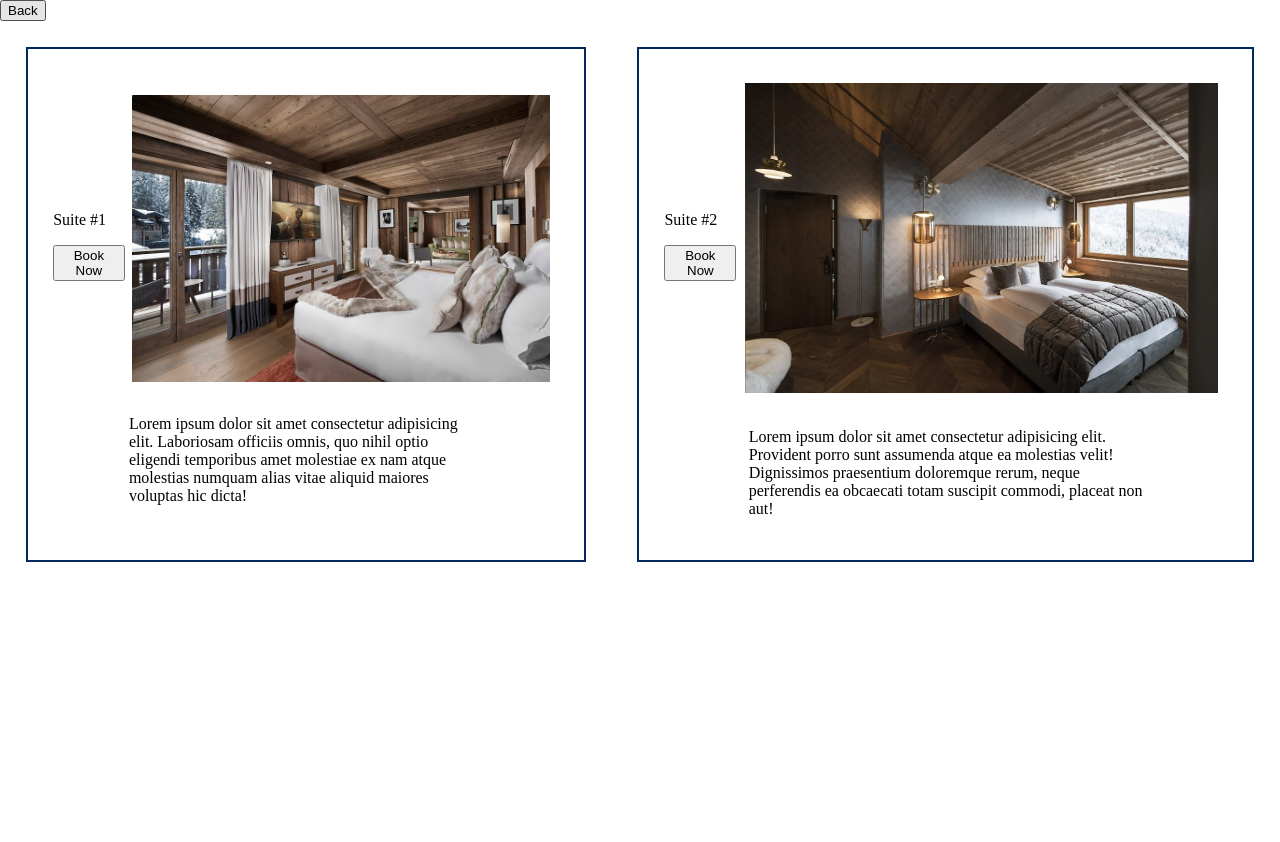
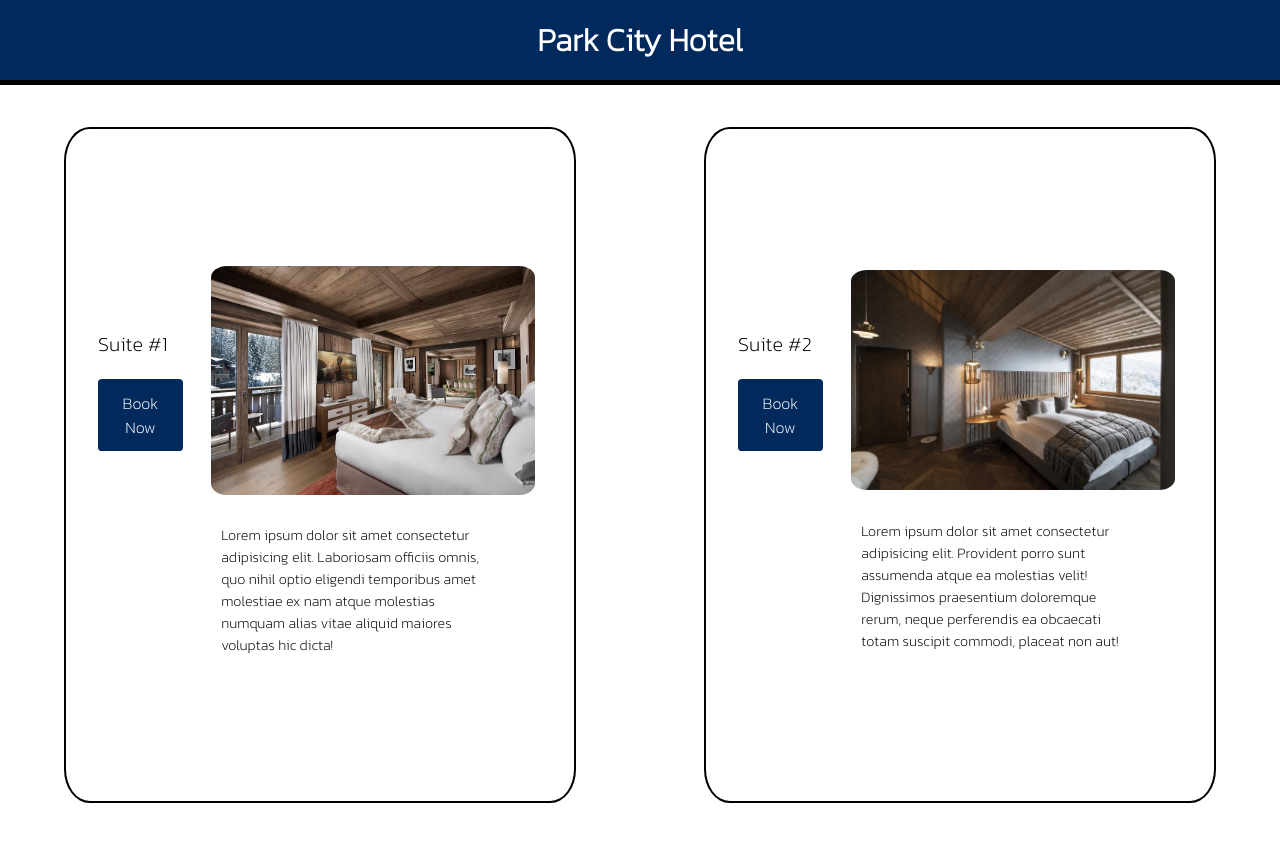
Before and after one commit to CharlesCarr/park-city-hotel, a plain HTML site: page roomPage.html in a window 1280 px wide. Before the commit the page ends 800 px from the top, so only its background shows below. Drawn offline with Linux system fonts and the light colour scheme; some packages are replaced by stand-ins of ours; a script that the page names is missing; a web font is replaced by a local one.

Commit message:
styling for room and guest info

```diff
--- a/roomPage.html
+++ b/roomPage.html
@@ -1,25 +1,42 @@
 <!DOCTYPE html>
 <html lang="en">
   <head>
-    <meta charset="UTF-8">
-    <meta name="viewport" content="width=device-width, initial-scale=1.0">
-    <link rel="stylesheet" href="styleRooms.css">
+    <meta charset="UTF-8" />
+    <meta name="viewport" content="width=device-width, initial-scale=1.0" />
+    <link rel="stylesheet" href="styleRooms.css" />
+    <link rel="preconnect" href="https://fonts.googleapis.com" />
+    <link rel="preconnect" href="https://fonts.gstatic.com" crossorigin />
+    <link
+      href="https://fonts.googleapis.com/css2?family=Kanit:wght@200&family=Mulish&family=Rampart+One&display=swap"
+      rel="stylesheet"
+    />
+    <script
+      async
+      src="https://maps.googleapis.com/maps/api/js?key=AIzaSyAuqwuTv1S5PXJDNCxxzXUW_aaNU0ncuhM&callback=initMap"
+    ></script>
     <!-- <script type="module" src="appRooms.js" defer></script> -->
     <script src="frontPage.js" defer></script>
     <script src="appRooms.js" defer></script>
+    <title>PCH - Suites</title>
+  </head>
 
 
-    <title>Document</title>
-</head>
   <body>
-    <div id="backButton"><button>Back</button></div>
-
-    <div id="datesDisplay"></div>
-
     <div id="fullContainer">
 
+
+      <div id="top">
+        <!-- <div id="backButton">
+          <button>Back</button>
+        </div> -->
+        <div id="title">
+          <h1><a href="./frontPage.html">Park City Hotel</a></h1>
+        </div>
+      </div>
+
+      <div id="bottom">
+        <div id="half-one">
           <div id="room-container-one">
-
             <div id="topFlex-one">
               <div class="title-rooms">
                 <p>Suite #1</p>
@@ -27,23 +44,26 @@
               </div>
 
               <div class="image" id="img-one">
-                    <img src="./hotelroomBigger.jpeg">
+                <img src="./hotelroomBigger.jpeg" />
               </div>
             </div>
 
-
             <div class="description">
-                <p class="description-para">Lorem ipsum dolor sit amet consectetur adipisicing elit. Laboriosam officiis omnis, quo nihil optio eligendi temporibus amet molestiae ex nam atque molestias numquam alias vitae aliquid maiores voluptas hic dicta!</p>
+              <p class="description-para">
+                Lorem ipsum dolor sit amet consectetur adipisicing elit.
+                Laboriosam officiis omnis, quo nihil optio eligendi temporibus
+                amet molestiae ex nam atque molestias numquam alias vitae
+                aliquid maiores voluptas hic dicta!
+              </p>
             </div>
-
           </div>
-
+        </div>
         <!-- <div id="divider">
             <hr class="solid">
         </div> -->
 
+        <div id="half-two">
           <div id="room-container-two">
-
             <div id="topFlex-two">
               <div class="title-rooms">
                 <p>Suite #2</p>
@@ -51,17 +71,21 @@
               </div>
 
               <div class="image" id="img-two">
-                    <img src="./hotelroomSmaller.jpeg">
+                <img src="./hotelroomSmaller.jpeg" />
               </div>
             </div>
 
-
             <div class="description">
-                <p class="description-para">Lorem ipsum dolor sit amet consectetur adipisicing elit. Provident porro sunt assumenda atque ea molestias velit! Dignissimos praesentium doloremque rerum, neque perferendis ea obcaecati totam suscipit commodi, placeat non aut!</p>
+              <p class="description-para">
+                Lorem ipsum dolor sit amet consectetur adipisicing elit.
+                Provident porro sunt assumenda atque ea molestias velit!
+                Dignissimos praesentium doloremque rerum, neque perferendis ea
+                obcaecati totam suscipit commodi, placeat non aut!
+              </p>
             </div>
-
           </div>
-
+        </div>
+      </div>
     </div>
   </body>
 </html>
--- a/styleRooms.css
+++ b/styleRooms.css
@@ -1,13 +1,54 @@
 html, body {
     padding: 0;
     margin: 0;
+    /* height: 100vh; */
+    font-family:'Kanit', sans-serif;
 }
 
 #fullContainer {
+    /* display: flex;
+    flex-direction: column; */
+    /* justify-content: center; */
+    /* height:100%; */
+    /* height: 80%; */
+    /* align-items: center; */
+    height: 100vh;
+}
+
+#top {
+    width: 100%;
+    height: 10%;
+    background-color: #01295c;
     display: flex;
     justify-content: center;
-    /* height: 80%; */
-    /* align-items: center; */
+    align-items: center;
+    border-bottom: 5px solid black;
+}
+
+#bottom {
+    display: flex;
+    width: 100%;
+    height: 95%;
+    margin: 0;
+    padding: 0;
+}
+
+
+
+#half-one {
+    height: 100%;
+    width: 50%;
+    display: flex;
+    align-items: center;
+    justify-content: center;
+}
+
+#half-two {
+    height: 100%;
+    width: 50%;
+    display: flex;
+    align-items: center;
+    justify-content: center;
 }
 
 img {
@@ -15,6 +56,7 @@ img {
     width: 100%;
     object-fit: cover;
     object-position: center;
+    border-radius: 5%;
 }
 
 .image {
@@ -26,10 +68,11 @@ img {
     display: flex;
     flex-direction: column;
     justify-content: center;
-    margin: 2%;
-    padding: 2%;
-    border: 2px solid #01295c;
-    /* height: 70%; */
+    margin: 10%;
+    padding: 5%;
+    border: 2px solid black;
+    border-radius: 5%;
+    height: 80%;
 }
 
 #topFlex-one,
@@ -40,12 +83,19 @@ img {
 
 .title-rooms {
     align-self: center;
+    padding-right: 5%;
+}
+
+.title-rooms p {
+    font-size: 1.25rem;
 }
 
 .description {
     display: flex;
     justify-content: center;
     margin-top: 2%;
+    margin-left: 15%;
+    font-size: 0.90rem;
 }
 
 .description-para {
@@ -57,3 +107,47 @@ img {
     border-top: 3px solid #bbb;
 
 } */
+
+#backButton {
+    width: 15%;
+    height: 15%;
+    position: absolute;
+    left: 5;
+    top: 5;
+    z-index: 99;
+}
+
+#backButton button {
+    /* width: 15%; */
+    background-color: rgba(0,0,0, 0.7);
+    color: white;
+    /* margin-top: 3%; */
+    border: 2.5px solid #01295c;
+    border-radius: 5%;
+    text-align: center;
+    /* border-right-style: none; */
+    padding: 0.5%;
+    cursor: pointer;
+    margin-top: 0.5%;
+    margin-left: 0.5%;
+
+}
+
+.bookButton {
+    background-color: #01295c;
+	border: 2px solid #01295c;
+	border-radius: 5%;
+	color: #fff;
+	display: block;
+	font-family: inherit;
+	font-size: 16px;
+	padding: 10px;
+	margin-top: 20px;
+	width: 100%;
+	cursor: pointer;
+}
+
+#title a {
+    color: white;
+    text-decoration: none;
+}
```
Also changed, not shown: frontPage.html (+12 -3 lines), index.html (+1 -3 lines), style.css (+32 -3 lines), styleFront.css (+9 -1 lines). Lines whose indentation alone changed are shown as unchanged.
